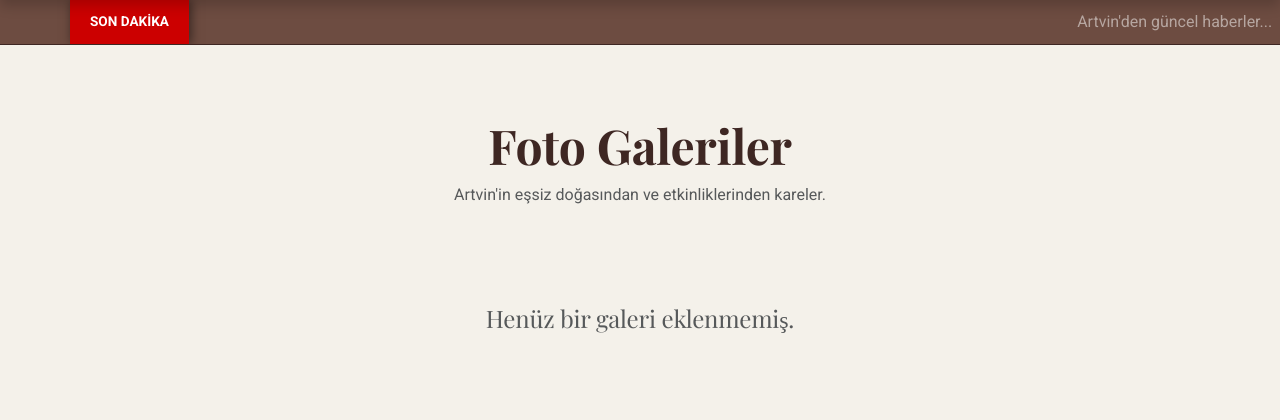
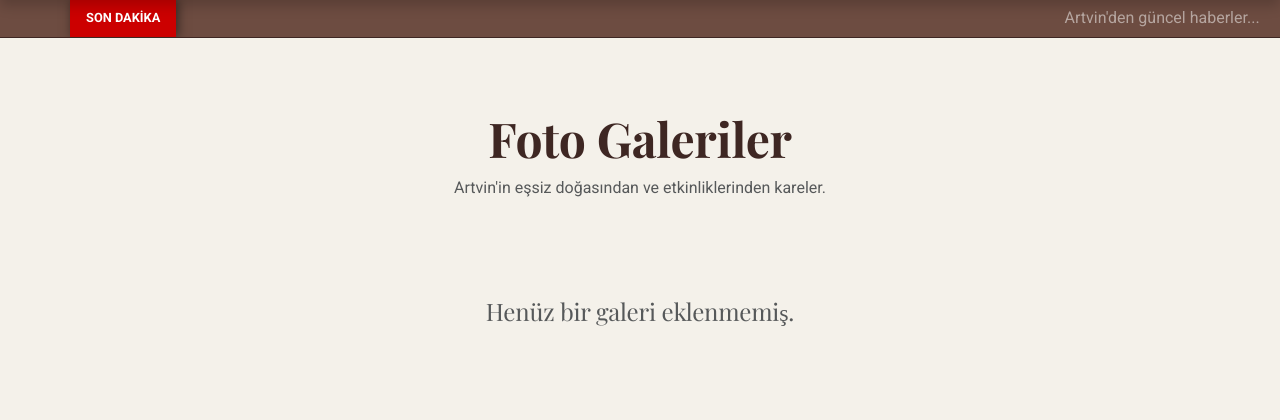
Before and after one commit to berkantozcelik/artvizyon-haber, a Django app: page /galeri/ in a window 1280 px wide. Shown: the part 196-616 px from the top of the page. Run offline with Django 5.2, Linux system fonts and the light colour scheme; data that the repository does not hold is empty; some libraries are stand-ins or nearby versions.

Commit message:
Adjust Son Dakika ticker and homepage headline spacing/size

```diff
--- a/templates/base.html
+++ b/templates/base.html
@@ -216,7 +216,7 @@
     color: #fff;
     overflow: hidden;
     white-space: nowrap; /* Metni tek satırda tutar */
-    height: 45px;        /* Yüksekliği 40'tan 45'e çektim, ferahlasın */
+    height: 38px;        /* Daha kompakt, daha az baskın */
     display: flex;
     align-items: center;
     flex-wrap: nowrap;   /* KRİTİK KOD: Asla alt satıra geçme */
@@ -225,18 +225,18 @@
        .son-dakika-etiket {
     background-color: #cc0000;
     color: #fff;
-    padding: 0 20px;
+    padding: 0 16px;
     height: 100%;
     display: flex;
     align-items: center;
     font-weight: bold;
-    font-size: 0.85rem;
+    font-size: 0.8rem;
     z-index: 10;
     box-shadow: 2px 0 10px rgba(0,0,0,0.5);
     flex-shrink: 0;      /* KRİTİK KOD: Alan daralsa bile etiketi sıkıştırma */
 }
         .kayan-yazi { display: inline-block; padding-left: 100%; animation: kayanYazi 35s linear infinite; white-space: nowrap; }
-        .kayan-yazi a { color: #fff; text-decoration: none; margin-right: 60px; font-weight: 500; font-size: 0.9rem; }
+        .kayan-yazi a { color: #fff; text-decoration: none; margin-right: 50px; font-weight: 500; font-size: 0.82rem; }
         @keyframes kayanYazi { 0% { transform: translate(0, 0); } 100% { transform: translate(-100%, 0); } }
 
         .haber-icerik img { max-width: 100%; height: auto !important; border-radius: 8px; margin: 0 auto 15px; display: block; }
```
Also changed, not shown: templates/anasayfa.html (+6 -5 lines).
